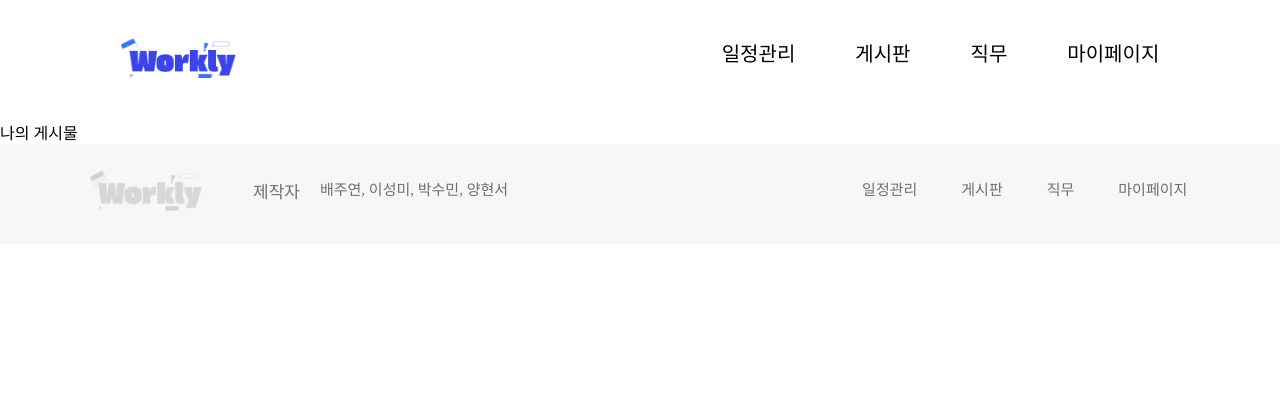
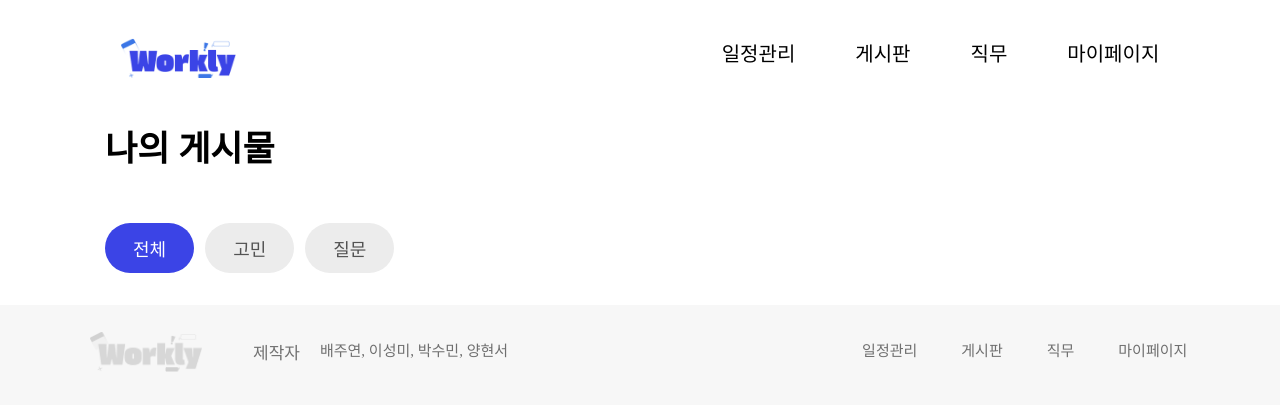
Before and after one commit to 2025Workly/Workly_Client, a Next.js app: page /mypage/my-post in a window 1280 px wide. Shown: the top 410 px of the page. Built offline with nearby package versions, Linux system fonts and the light colour scheme.

Commit message:
feat : 카테고리 컴포넌트 불러오기

```diff
--- a/src/app/mypage/my-post/page.tsx
+++ b/src/app/mypage/my-post/page.tsx
@@ -1,6 +1,28 @@
+"use client"
+import Category from "@/app/components/common/category-layout"
+import styles from "../../styles/mypage/saved-tip.module.css"
+import { useState } from "react"
+export default function MyPostPage() {
+    const categories = ["전체", "고민", "질문"]
+    const [activeCategory, setActiveCategory] = useState<string>("전체")
 
-export default function MyPostPage() {
+
+    const handleCategoryClick = (category: string) => {
+        setActiveCategory(category)
+    }
     return (
-        <div>나의 게시물</div>
+        <div className={styles.savedPostAllContainer}>
+            <p className={styles.saveText}>나의 게시물</p>
+            <div className={styles.categoryContainer}>
+                {categories.map((category) => (
+                    <Category
+                        key={category}
+                        type={category}
+                        onClick={() => handleCategoryClick(category)}
+                        isActive={category === activeCategory}
+                    />
+                ))}
+            </div>
+        </div>
     )
 }
--- /dev/null
+++ b/src/app/styles/mypage/saved-tip.module.css
@@ -0,0 +1,16 @@
+.savedPostAllContainer {
+    width: 1070px;
+    margin: auto;
+}
+
+.saveText {
+    color: #000;
+    font-size: 35px;
+    font-weight: 600;
+}
+
+.categoryContainer {
+    display: flex;
+    gap: 11px;
+    margin: 52px 0 32px 0;
+}
```
Also changed, not shown: src/app/components/WordTip/infoCard-layout.tsx (+4 -3 lines), src/app/mypage/save-post/page.tsx (+24 -2 lines).
